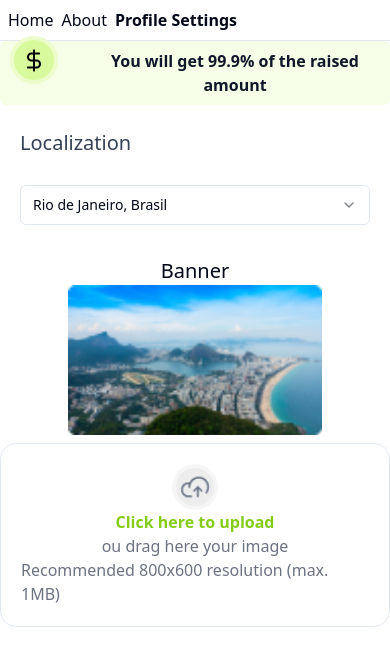
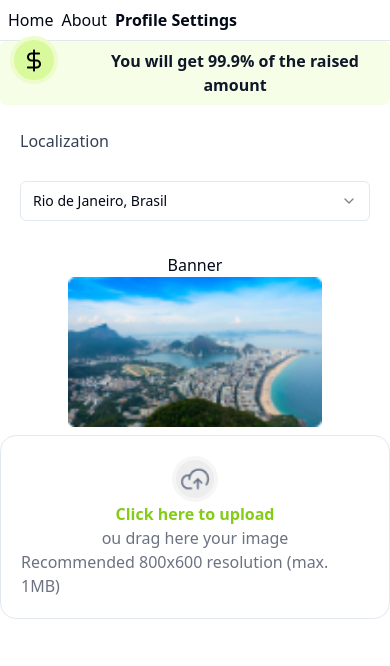
Before and after one commit to Aprender-e-Crescer/crowdfy, a React (Vite) app: page /profile-settings in a window 390 px wide. Shown: the top 666 px of the page. Built offline with nearby package versions, Linux system fonts and the light colour scheme.

Commit message:
localization finalizado

```diff
--- a/src/components/ui/localization.tsx
+++ b/src/components/ui/localization.tsx
@@ -13,13 +13,13 @@ import { Uploadimagens } from '@/components/ui/UploadImagens'
 export function Localization() {
   return (
     <>
-      <div className="hidden md:flex w-full">
+      <div className="hidden md:flex ">
         <div className="flex flex-col gap-y-5">
           <div className="relative flex rounded-md bg-[#F7FEE7]">
             <div className="absolute top-[-5px] left-[10px] bg-lime-200 w-12 h-12 rounded-full flex justify-center items-center border-4 border-lime-100">
               <img src={icon} alt="Dollar Sign" />
             </div>
-            <div className="py-2 text-center ml-20">
+            <div className=" font-semibold py-2 text-center ml-20">
               <h1>You will get 99.9% of the raised amount</h1>
             </div>
           </div>
@@ -74,7 +74,9 @@ export function Localization() {
         </div>
 
         <div className=" py-2 mx-5 mt-0 mb-1">
-          <h1 className=" text-[#344054] text-xl font-normal">Localization</h1>
+          <h1 className=" text-[#344054] text-[16px]   font-normal">
+            Localization
+          </h1>
         </div>
 
         <div className="flex flex-col mx-5">
@@ -89,7 +91,7 @@ export function Localization() {
         </div>
 
         <div className="flex flex-col justify-center items-center">
-          <div className="text-xl mt-4">
+          <div className="text-[16px] mt-4">
             <p>Banner</p>
           </div>
 
```
